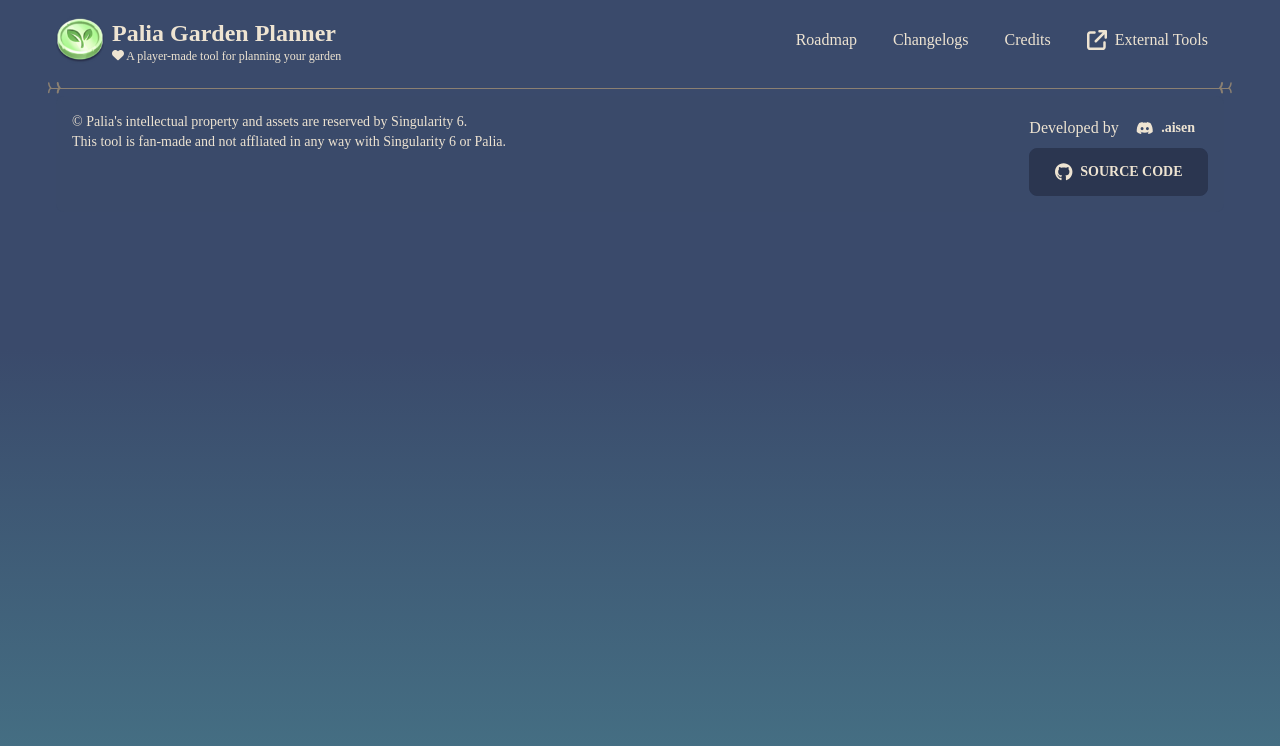
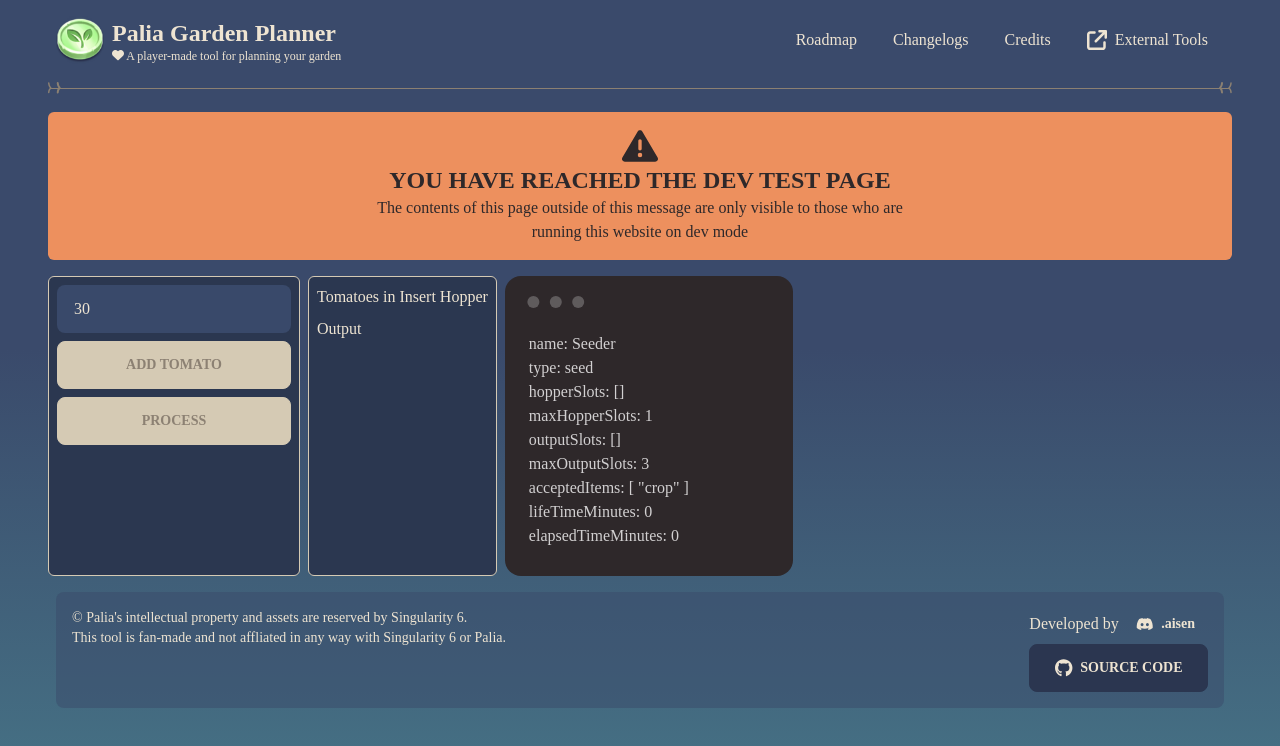
Before and after one commit to VincentAmante/palia-tools, a Nuxt app: page /dev in a window 1280 px wide. Shown: the top 746 px of the page. Built offline with nearby package versions, Linux system fonts and the light colour scheme; a web font is replaced by a local one.

Commit message:
Added Crafter Support

```diff
--- a/assets/scripts/garden-planner/classes/crafters/ICrafter.ts
+++ b/assets/scripts/garden-planner/classes/crafters/ICrafter.ts
@@ -1,4 +1,9 @@
 import type { Item, ItemType } from '../items/item'
+
+export interface InsertItemArgs {
+  day: number
+  item: Item
+}
 
 export interface ICrafter {
   readonly name: string
@@ -16,5 +21,5 @@
   process(): void
 
   // returns true if the item was successfully inserted
-  insertItem(item: Item): boolean
+  insertItem(itemData: InsertItemArgs): boolean
 }
--- a/assets/scripts/garden-planner/classes/crafters/Seeder.ts
+++ b/assets/scripts/garden-planner/classes/crafters/Seeder.ts
@@ -1,6 +1,7 @@
-import type { CropItem } from '../items/item'
-import { ItemType } from '../items/item'
-import type { ICrafter } from './ICrafter'
+import { CropItem, ItemType } from '../items/item'
+
+import crops from '../../crop-list'
+import type { ICrafter, InsertItemArgs } from './ICrafter'
 
 export class Seeder implements ICrafter {
   name: string = 'Seeder'
@@ -14,16 +15,121 @@
   elapsedTimeMinutes: number = 0
 
   process(): void {
-    throw new Error('Method not implemented.')
-    const cropToProcess = this.hopperSlots[0]
-    const cropType = cropToProcess.cropType
+    if (this.hopperSlots.length === 0)
+      return
+    const item = this.hopperSlots[0]
+    const crop = crops[item.cropType]
+    if (crop === undefined || crop === null)
+      throw new Error('Crop not found')
+
+    const { cropsPerSeed, seedsPerConversion, seedProcessMinutes } = crop.conversionInfo
+
+    const cropsCount = item.count
+    const cropsNotConverted = cropsCount % cropsPerSeed
+    const NORMAL_SEED_CHANCE = 0.05
+
+    const processes = (cropsCount - cropsNotConverted) / cropsPerSeed
+    const seedsProduced = processes * seedsPerConversion
+    const processTime = processes * seedProcessMinutes
+    const seedsItem = new CropItem(
+      item.name,
+      ItemType.Crop,
+      crop.seedImage,
+      (item.isStar ? crop.goldValues.seedStar : crop.goldValues.seed),
+      item.isStar,
+      30,
+      seedsProduced,
+      crop.type,
+    )
+
+    const normalSeedsProduced = Math.ceil(seedsProduced * NORMAL_SEED_CHANCE)
+
+    this.insertToOutput(seedsItem)
+    this.insertToOutput(new CropItem(
+      item.name,
+      ItemType.Seed,
+      crop.seedImage,
+      crop.goldValues.seed,
+      false,
+      30,
+      normalSeedsProduced,
+      crop.type,
+    ))
+
+    item.count -= cropsCount
+    if (item.count === 0)
+      this.hopperSlots.pop()
+    else if (item.count < 0)
+      throw new Error('Item count is less than 0')
+
+    this.elapsedTimeMinutes += processTime
+    this.lifeTimeMinutes += processTime
+  }
+
+  insertToOutput(item: CropItem): boolean {
+    if (this.outputSlots.length >= this.maxOutputSlots) {
+      const matchingItems = this.outputSlots
+        .filter(outputItem => outputItem.equals(item))
+
+      if (matchingItems.length > 0) {
+        matchingItems.forEach((outputItem) => {
+          const addableCount = outputItem.maxStack - outputItem.count
+          if (addableCount > 0) {
+            const itemCount = item.count
+            outputItem.add(Math.min(addableCount, itemCount))
+            item.count -= Math.min(addableCount, itemCount)
+          }
+        })
+      }
+      return item.count === 0
+    }
+
+    else if (this.outputSlots.length < this.maxOutputSlots) {
+      if (this.outputSlots.length > 0) {
+        const matchingItems = this.outputSlots
+          .filter(outputItem => outputItem.equals(item))
+
+        if (matchingItems.length > 0) {
+          matchingItems.forEach((outputItem) => {
+            const addableCount = outputItem.maxStack - outputItem.count
+            if (addableCount > 0) {
+              const itemCount = item.count
+              outputItem.add(Math.min(addableCount, itemCount))
+              item.count -= Math.min(addableCount, itemCount)
+            }
+          })
+
+          return item.count === 0
+        }
+        else {
+          this.outputSlots.push(item)
+          return true
+        }
+      }
+      else {
+        this.outputSlots.push(item)
+        return true
+      }
+    }
+
+    return false
   }
 
   // Returns true if the item was fully inserted
-  insertItem(item: CropItem): boolean {
+  insertItem(itemData: InsertItemArgs & { item: CropItem }): boolean {
+    const { day, item } = itemData
+
     // Accepts only crops for seeding
     if (!this.acceptedItems.includes(item.type))
       return false
+
+    const minutes = day * 60
+
+    // Update the lifetime of the seeder to include idle time
+    if (this.lifeTimeMinutes === 0)
+      this.lifeTimeMinutes = minutes
+    else if (this.lifeTimeMinutes < minutes)
+      this.lifeTimeMinutes = minutes
 
     if (this.hopperSlots.length >= this.maxHopperSlots) {
       const matchingItems = this.hopperSlots
@@ -39,9 +145,9 @@
           }
         })
       }
-
       return item.count === 0
     }
+
     else if (this.hopperSlots.length < this.maxHopperSlots) {
       if (this.hopperSlots.length > 0) {
         const matchingItems = this.hopperSlots
@@ -61,8 +167,14 @@
         }
         else {
           this.hopperSlots.push(item)
+          console.log('item added to seeder hopper')
           return true
         }
+      }
+      else {
+        this.hopperSlots.push(item)
+        console.log('item added to seeder hopper')
+        return true
       }
     }
 
--- /dev/null
+++ b/pages/dev.vue
@@ -0,0 +1,100 @@
+<script setup lang="ts">
+import { Seeder } from '~/assets/scripts/garden-planner/classes/crafters/Seeder'
+import { CropItem, ItemType } from '~/assets/scripts/garden-planner/classes/items/item'
+import { CropType, crops } from '~/assets/scripts/garden-planner/imports'
+
+const seeder = ref(new Seeder())
+
+const tomato = crops[CropType.Tomato]
+const crop = ref(new CropItem(
+  CropType.Tomato,
+  ItemType.Crop,
+  tomato.image,
+  tomato.goldValues.cropStar,
+  true,
+  30,
+  30,
+  CropType.Tomato,
+))
+
+const cropCount = reactive({
+  count: crop.value.count,
+})
+
+function addTomato() {
+  seeder.value.insertItem({
+    item: crop.value as CropItem,
+    day: 1,
+  })
+}
+
+function seederProcess() {
+  seeder.value.process()
+}
+</script>
+
+<template>
+  <div class="px-12 py-4 flex flex-col gap-4">
+    <section
+      class="p-4 bg-warning rounded-md text-neutral font-bold flex flex-col items-center text-center justify-center"
+    >
+      <font-awesome-icon icon="exclamation-triangle" class="text-4xl" />
+      <h1 class="text-2xl uppercase">
+        You have reached the dev test page
+      </h1>
+      <p class="max-w-xl font-normal">
+        The contents of this page outside of this message are only
+        visible to those who are running this website on dev mode
+      </p>
+    </section>
+    <DevOnly>
+      <div class="flex gap-2">
+        <section class="bg-palia-dark-blue p-2 flex flex-col gap-2 rounded-md border-primary border">
+          <input v-model="crop.count" type="number" class="input">
+          <button class="btn btn-primary" @click="addTomato">
+            Add Tomato
+          </button>
+          <button class="btn btn-primary" @click="seederProcess">
+            Process
+          </button>
+        </section>
+        <section class="bg-palia-dark-blue p-2 flex flex-col gap-2 rounded-md border-primary border">
+          <div>
+            <p>
+              Tomatoes in Insert Hopper
+            </p>
+            <div class="flex items-center">
+              <img v-if="seeder.hopperSlots[0]" :src="seeder.hopperSlots[0]?.image" class="w-12 h-12">
+              {{ seeder.hopperSlots[0]?.count }}
+            </div>
+          </div>
+          <div>
+            <p>
+              Output
+            </p>
+            <div class="flex gap-2">
+              <template v-for="(output, index) in seeder.outputSlots" :key="index">
+                <li class="flex items-center bg-primary text-neutral p-2 gap-1 rounded-md">
+                  <div class="flex flex-col font-bold">
+                    <font-awesome-icon v-if="output.isStar" icon="star" class="text-quality-increase-dark" />
+                    {{ output.count }}
+                  </div>
+                  <img v-if="output" :src="output.image" class="w-12 h-12">
+                </li>
+              </template>
+            </div>
+          </div>
+        </section>
+        <section class="w-fit mockup-code max-w-xl">
+          <div class="px-6 py-2">
+            <template v-for="(value, key) in seeder" :key="key">
+              <span class="block">
+                {{ key }}: {{ value }}
+              </span>
+            </template>
+          </div>
+        </section>
+      </div>
+    </DevOnly>
+  </div>
+</template>
```
